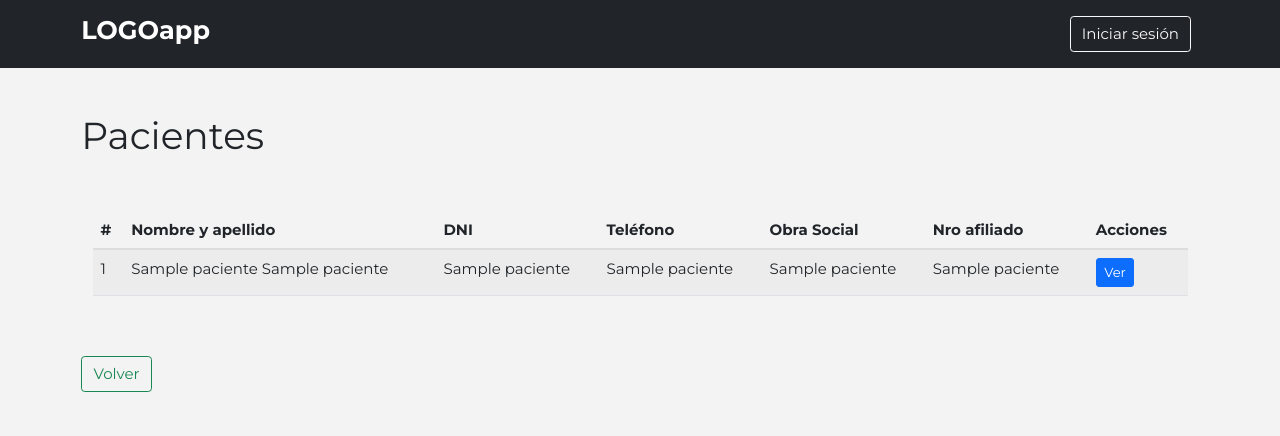
After one commit to mrodriguez511/TTPS-grupo2, a Python web app: template app/templates/paciente/index.html in a window 1280 px wide. The commit adds this page. Shown: the top 436 px of the page. Run offline with Jinja, Linux system fonts and the light colour scheme; the template is opened without the code that fills it: most values are stand-ins (such as "Sample title", 1, 10 or a date in 2020); some libraries are stand-ins or nearby versions.

Commit message:
listado de pacientes

```diff
--- a/app/__init__.py
+++ b/app/__init__.py
@@ -95,6 +95,7 @@ def create_app(environment="development"):
         paciente.create_paciente,
         methods=["POST"],
     )
+    app.add_url_rule("/empleado/pacientes", "paciente_index", paciente.index)
 
     # estudio estado 1
     app.add_url_rule("/empleado/estudio1", "estudio_estado1", estudio.estudio_estado1)
--- a/app/resources/empleado.py
+++ b/app/resources/empleado.py
@@ -40,9 +40,11 @@ def create():
     # con los asteriscos convierto los parametros del diccionario, a parametros separados que requiere mi constructor
     params = request.form
 
-    user = User.query.filter(User.email == params["email"]).first()
+    user = User.query.filter(
+        User.email == params["email"] or User.dni == params["dni"]
+    ).first()
     if user:
-        flash("El Email ingresado ya existe")
+        flash("El Email o DNI ingresados ya existe")
         return redirect(url_for("empleado_new"))
 
     new_user = User(
--- a/app/templates/empleados/index.html
+++ b/app/templates/empleados/index.html
@@ -9,6 +9,7 @@
 % if (session["rol"] == 2) %#}
 <a href="{{ url_for('estudio_new') }}" class="btn btn-outline-success">Alta de estudio</a>
 <a href="{{ url_for('estudio_index') }}" class="btn btn-outline-success">Listado de Estudios</a>
+<a href="{{ url_for('paciente_index') }}" class="btn btn-outline-success">Listado de Pacientes</a>
 {#% endif %#}
 
 {% endblock %}
--- /dev/null
+++ b/app/templates/paciente/index.html
@@ -0,0 +1,50 @@
+{% extends "layout.html" %}
+{% block title %}Pacientes{% endblock %}
+{% block head %}
+{{ super() }}
+{% endblock %}
+{% block content %}
+<h1>Pacientes</h1>
+
+
+<div class="container py-5">
+    <table class="table table-striped">
+        <thead>
+            <tr>
+                <th scope="col">#</th>
+                <th scope="col">Nombre y apellido</th>
+                <th scope="col">DNI</th>
+                <th scope="col">Teléfono</th>
+                <th scope="col">Obra Social</th>
+                <th scope="col">Nro afiliado</th>
+                <th scope="col">Acciones</th>
+            </tr>
+        </thead>
+        <tbody>
+            {% for paciente in pacientes %}
+
+
+            <tr>
+                <td scope="row">{{ paciente[0] }}</td>
+                <td>{{ paciente[1] }} {{ paciente[2] }}</td>
+                <td>{{ paciente[3] }}</td>
+                <td>{{ paciente[4] }}</td>
+                {% if paciente[5]==None %}
+                <td>{{ "-" }}</td>
+                <td>{{ "-" }}</td>
+                {% else %}
+                <td>{{ paciente[5] }}</td>
+                <td>{{ paciente[6] }}</td>
+                {% endif %}
+                <td>
+                    <a href="{{ url_for('estudio_ver', id=paciente.id )}}" class="btn btn-primary btn-sm">Ver</a>
+                </td>
+            </tr>
+
+            {% endfor %}
+
+        </tbody>
+    </table>
+</div>
+<a href="{{ url_for('empleado_home') }}" class="btn btn-outline-success">Volver</a>
+{% endblock %}
```
Also changed, not shown: app/resources/estudio.py (+7 -13 lines), app/resources/paciente.py (+19 -0 lines), app/templates/estudio/index.html (+30 -9 lines), 1 other file.
